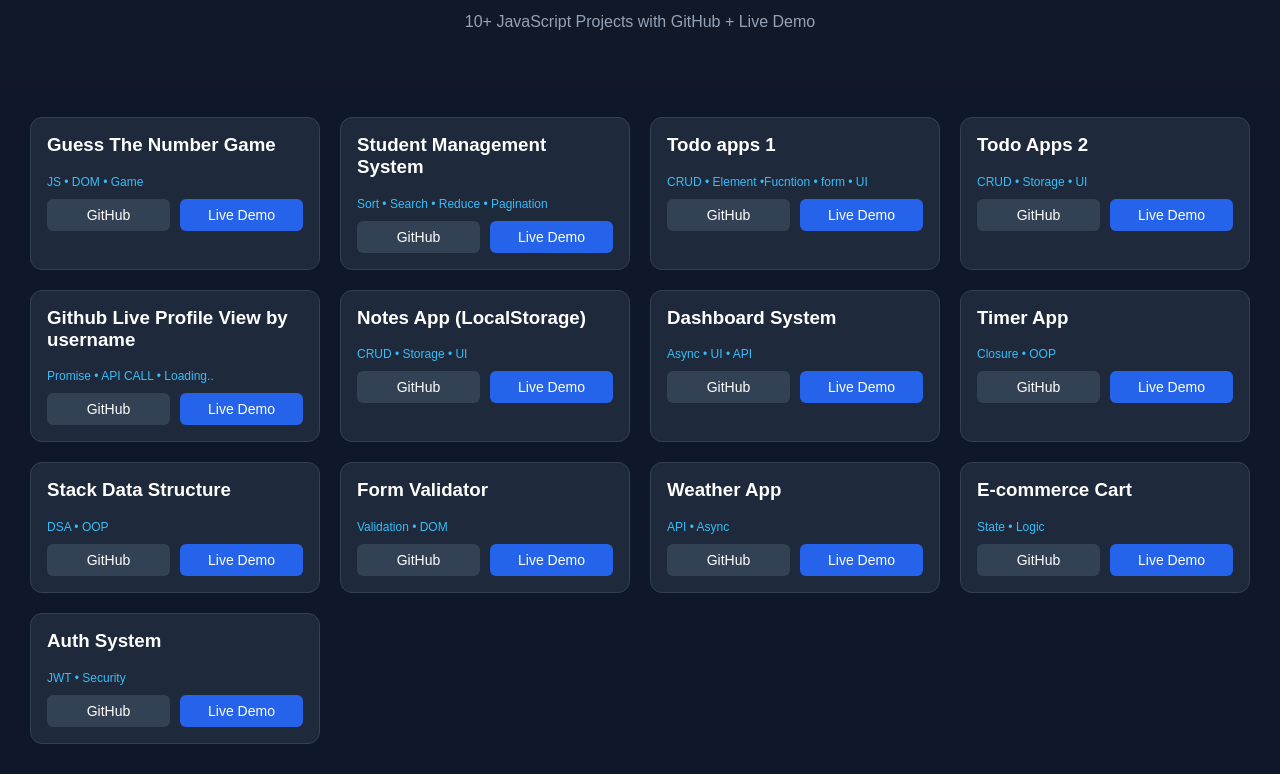
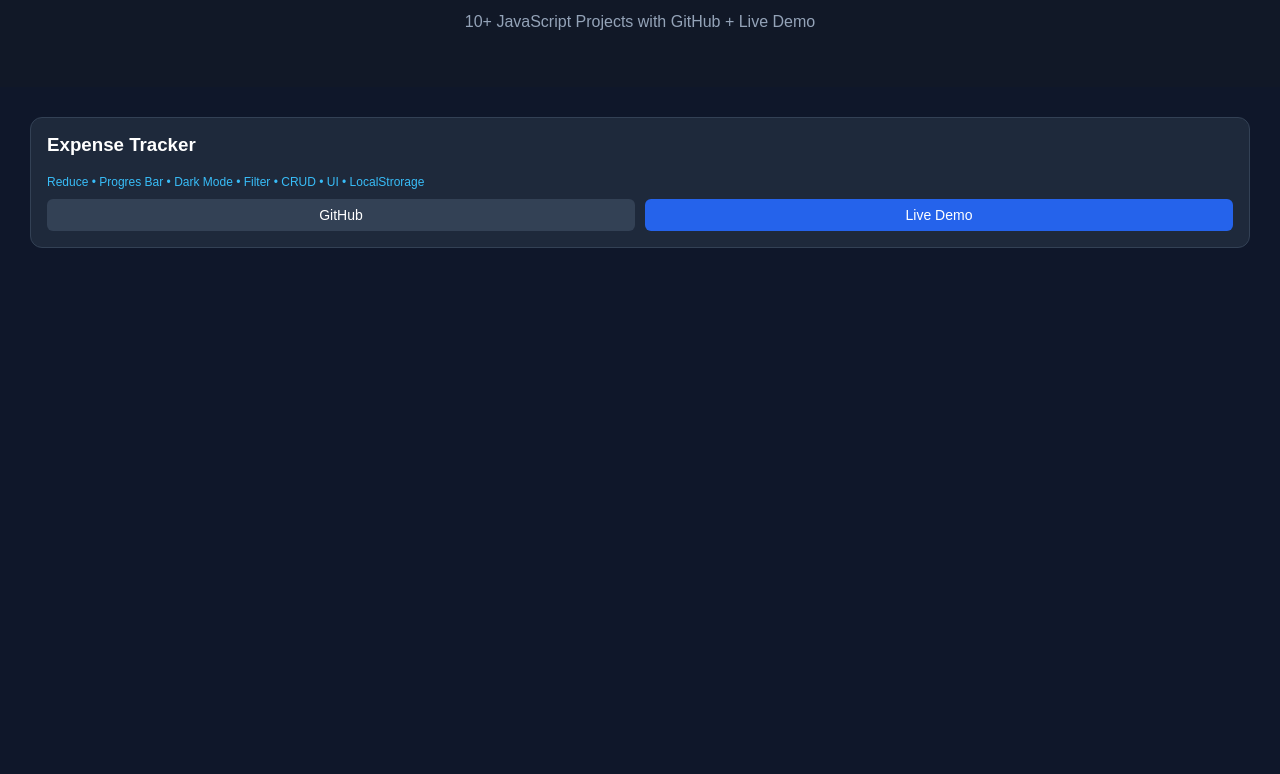
Before and after one commit to mdnaimur/javascript-projects, a plain HTML site: page index.html in a window 1280 px wide. Shown: the part 81-855 px from the top of the page. After the commit the page ends 800 px from the top, so only its background shows below. Drawn offline with Linux system fonts and the light colour scheme.

Commit message:
index, readme file update expense tracker project

```diff
--- a/index.html
+++ b/index.html
@@ -4,7 +4,7 @@
 <head>
     <meta charset="UTF-8" />
     <meta name="viewport" content="width=device-width, initial-scale=1.0" />
-    <title>JS Lab - Project Showcase</title>
+    <title>Projects Showcase</title>
 
     <style>
         body {
@@ -104,7 +104,7 @@
     <div class="container">
 
         <!-- 1 -->
-        <div class="card">
+        <!-- <div class="card">
             <h3>Guess The Number Game</h3>
             <div class="tags">JS • DOM • Game</div>
             <div class="buttons">
@@ -114,10 +114,10 @@
                     href="https://mdnaimur.github.io/frontend-engineering-lab/Claude_JS/phase2/numberGussing/">Live
                     Demo</a>
             </div>
-        </div>
+        </div> -->
 
         <!-- 2 -->
-        <div class="card">
+        <!-- <div class="card">
             <h3>Student Management System</h3>
             <div class="tags">Sort • Search • Reduce • Pagination </div>
             <div class="buttons">
@@ -127,10 +127,10 @@
                     href="https://mdnaimur.github.io/frontend-engineering-lab/Claude_JS/phase4/studdent_managment/index.html">Live
                     Demo</a>
             </div>
-        </div>
+        </div> -->
 
         <!-- 3 -->
-        <div class="card">
+        <!-- <div class="card">
             <h3>Todo apps 1</h3>
             <div class="tags">CRUD • Element •Fucntion • form • UI</div>
             <div class="buttons">
@@ -140,9 +140,9 @@
                     href="https://mdnaimur.github.io/frontend-engineering-lab/Claude_JS/phase5/todo/index.html">Live
                     Demo</a>
             </div>
-        </div>
-        <!-- 3 -->
-        <div class="card">
+        </div> -->
+        <!-- 4 -->
+        <!-- <div class="card">
             <h3>Todo Apps 2</h3>
             <div class="tags">CRUD • Storage • UI</div>
             <div class="buttons">
@@ -151,11 +151,11 @@
                     href="https://mdnaimur.github.io/frontend-engineering-lab/Claude_JS/phase5/todo_sumit/">Live
                     Demo</a>
             </div>
-        </div>
+        </div> -->
 
 
-        <!-- 4 -->
-        <div class="card">
+        <!-- 5 -->
+        <!-- <div class="card">
             <h3>Github Live Profile View by username</h3>
             <div class="tags">Promise • API CALL • Loading..</div>
             <div class="buttons">
@@ -164,11 +164,11 @@
                     href="https://mdnaimur.github.io/frontend-engineering-lab/project_vanilla_js/github_profile_view/">Live
                     Demo</a>
             </div>
-        </div>
+        </div> -->
 
 
-        <!-- 3 -->
-        <div class="card">
+        <!-- 6 -->
+        <!-- <div class="card">
             <h3>Notes App (LocalStorage)</h3>
             <div class="tags">CRUD • Storage • UI</div>
             <div class="buttons">
@@ -177,77 +177,90 @@
                     href="https://mdnaimur.github.io/frontend-engineering-lab/project_vanilla_js/note_task/">Live
                     Demo</a>
             </div>
+        </div> -->
+
+
+        <!-- 7-->
+        <div class="card">
+            <h3>Expense Tracker</h3>
+            <div class="tags">Reduce • Progres Bar • Dark Mode • Filter • CRUD • UI • LocalStrorage</div>
+            <div class="buttons">
+                <a class="btn github"
+                    href="https://github.com/mdnaimur/javascript-projects/tree/main/07-expense-tracker">GitHub</a>
+                <a class="btn" href="https://mdnaimur.github.io/javascript-projects//07-expense-tracker/index.html">Live
+                    Demo</a>
+            </div>
         </div>
 
         <!-- 4 -->
-        <div class="card">
+        <!-- <div class="card">
             <h3>Dashboard System</h3>
             <div class="tags">Async • UI • API</div>
             <div class="buttons">
                 <a class="btn github" href="#">GitHub</a>
                 <a class="btn" href="#">Live Demo</a>
             </div>
-        </div>
+        </div> -->
 
         <!-- 5 -->
-        <div class="card">
+        <!-- <div class="card">
             <h3>Timer App</h3>
             <div class="tags">Closure • OOP</div>
             <div class="buttons">
                 <a class="btn github" href="#">GitHub</a>
                 <a class="btn" href="#">Live Demo</a>
             </div>
-        </div>
+        </div> -->
 
         <!-- 6 -->
-        <div class="card">
+        <!-- <div class="card">
             <h3>Stack Data Structure</h3>
             <div class="tags">DSA • OOP</div>
             <div class="buttons">
                 <a class="btn github" href="#">GitHub</a>
                 <a class="btn" href="#">Live Demo</a>
             </div>
-        </div>
+        </div> -->
 
         <!-- 7 -->
-        <div class="card">
+        <!-- <div class="card">
             <h3>Form Validator</h3>
             <div class="tags">Validation • DOM</div>
             <div class="buttons">
                 <a class="btn github" href="#">GitHub</a>
                 <a class="btn" href="#">Live Demo</a>
             </div>
-        </div>
+        </div> -->
 
         <!-- 8 -->
-        <div class="card">
+        <!-- <div class="card">
             <h3>Weather App</h3>
             <div class="tags">API • Async</div>
             <div class="buttons">
                 <a class="btn github" href="#">GitHub</a>
                 <a class="btn" href="#">Live Demo</a>
             </div>
-        </div>
+        </div> -->
 
         <!-- 9 -->
-        <div class="card">
+        <!-- <div class="card">
             <h3>E-commerce Cart</h3>
             <div class="tags">State • Logic</div>
             <div class="buttons">
                 <a class="btn github" href="#">GitHub</a>
                 <a class="btn" href="#">Live Demo</a>
             </div>
-        </div>
+        </div> -->
 
         <!-- 10 -->
-        <div class="card">
+        <!-- <div class="card">
             <h3>Auth System</h3>
             <div class="tags">JWT • Security</div>
             <div class="buttons">
                 <a class="btn github" href="#">GitHub</a>
                 <a class="btn" href="#">Live Demo</a>
             </div>
-        </div>
+        </div> -->
 
     </div>
 
```
Also changed, not shown: 3 other files.
